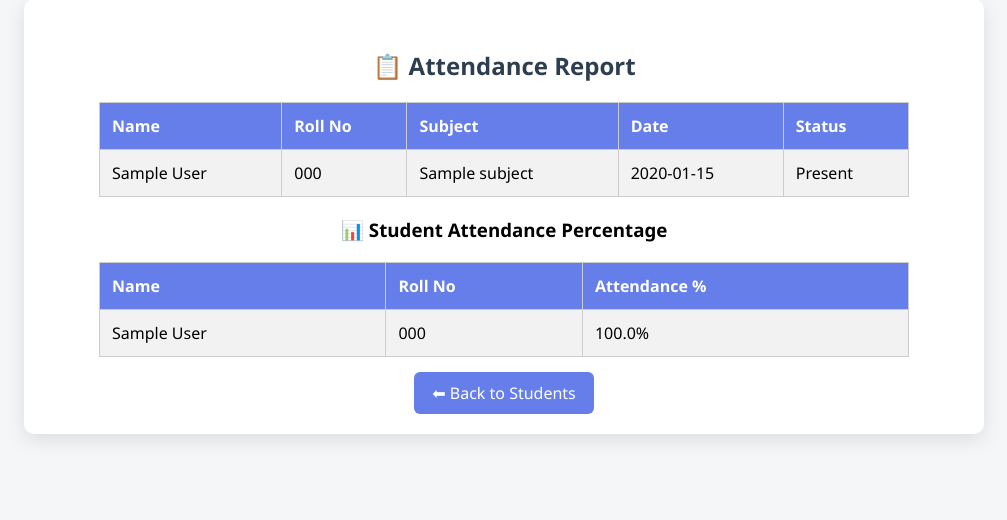
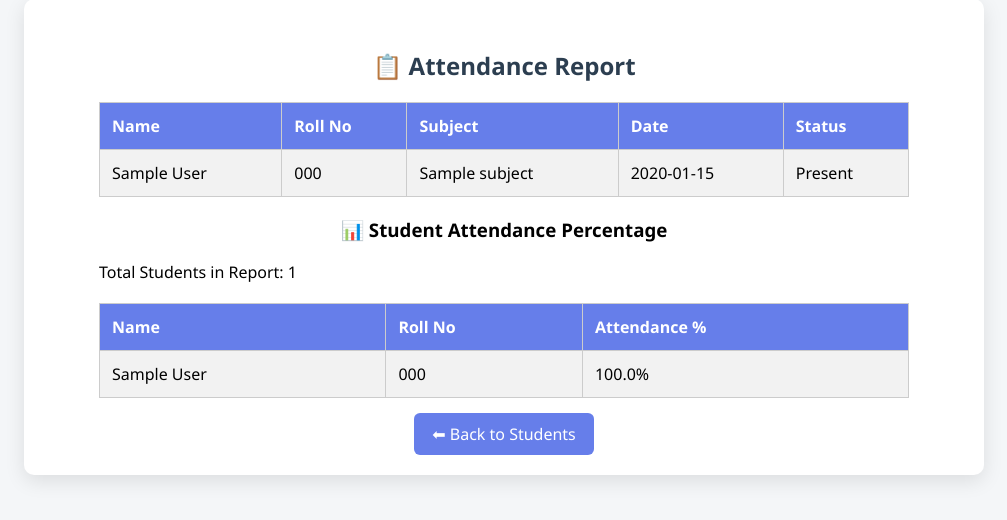
Before and after one commit to vimalunnikrishnan/smart-attendance-system, a Flask app: page /attendance-report in a window 1280 px wide. Shown: the part 93-613 px from the top of the page, without its empty margins (136-1143 px from the left). Run offline with Flask 3, Linux system fonts and the light colour scheme; a user stored in the database is signed in; tables that the repository leaves empty hold one stand-in row (values such as "Sample post").

Commit message:
Added attendance percentage with detailed report

```diff
--- a/app/templates/attendance_report.html
+++ b/app/templates/attendance_report.html
@@ -84,6 +84,7 @@
          Student Percentage Table
     ========================== -->
     <h3>📊 Student Attendance Percentage</h3>
+    <p>Total Students in Report: {{ report|length }}</p>
 
     <table>
         <tr>
```
